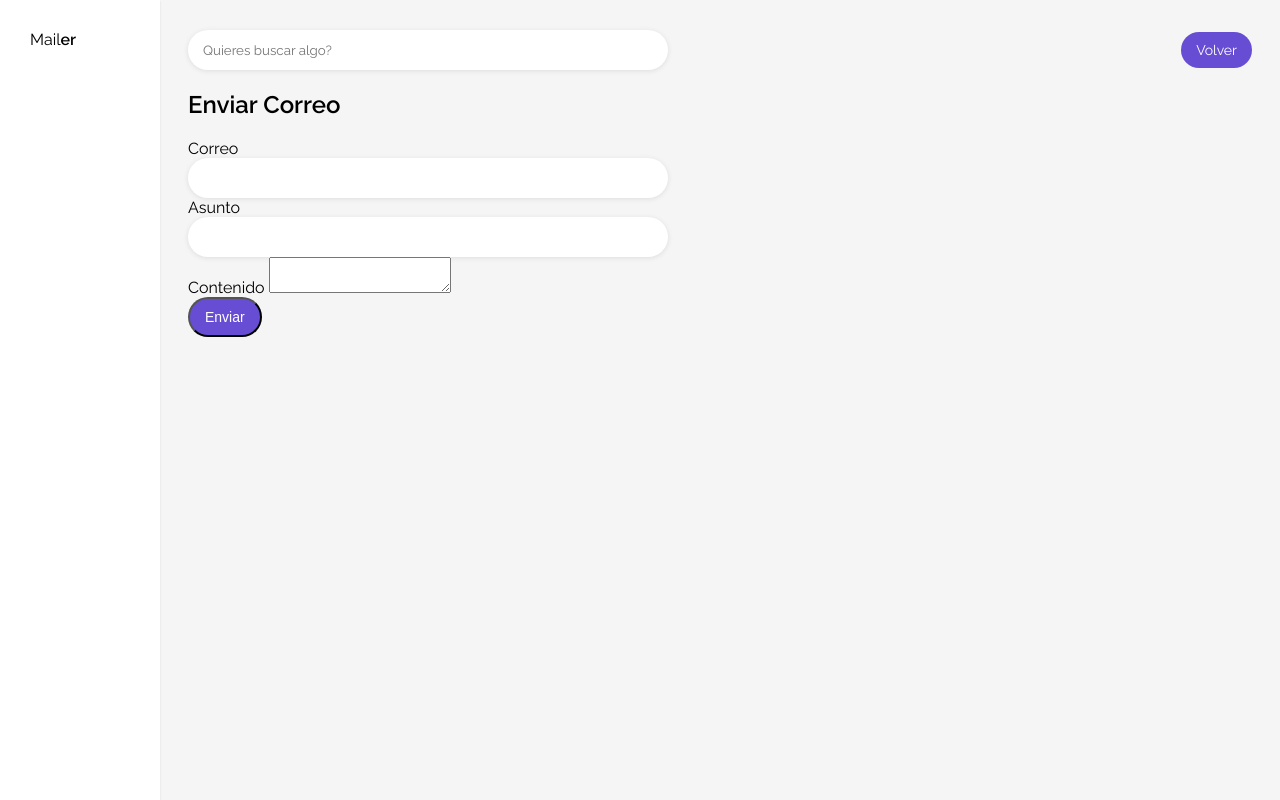
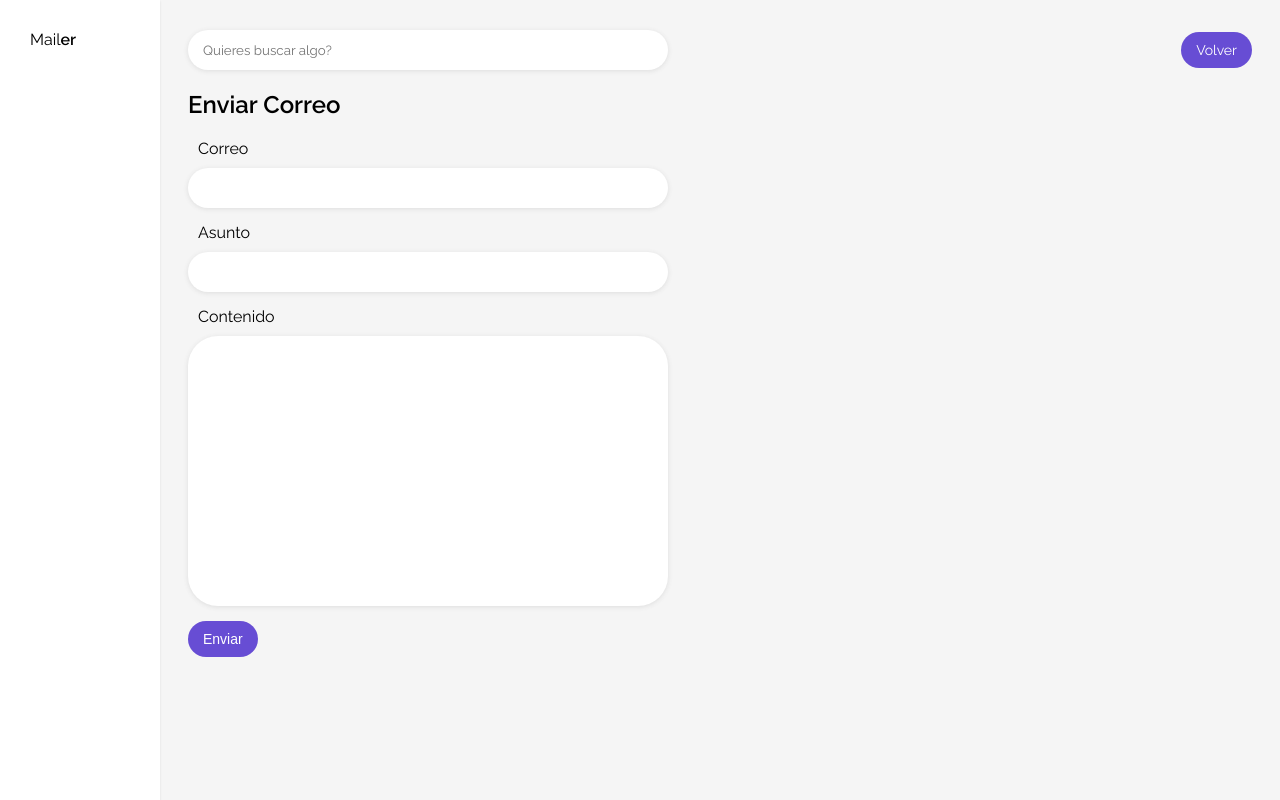
Before and after one commit to luisdiaz2022/MailerApp, a Flask app: page /create in a window 1280 px wide. Run offline with Flask 3, Linux system fonts and the light colour scheme.

Commit message:
Added styles to create email page

```diff
--- a/app/static/styles.css
+++ b/app/static/styles.css
@@ -71,6 +71,7 @@ ul {
     padding: 10px 15px;
     border-radius: 30px;
     text-decoration: none;
+    border: none;
 }
 
 .button:hover {
@@ -82,3 +83,25 @@ hr {
     height: 1px;
     background-color: #eee;
 }
+
+textarea {
+    font-family: 'Raleway', sans-serif;
+    border: 0;
+    height: 250px;
+    padding: 10px 15px;
+    border-radius: 30px;
+    box-shadow: 0 1px 5px #ddd;
+    resize: none;
+    width: 450px;
+    display: block;
+    outline: none;
+}
+
+.form-group {
+    margin-bottom: 15px;
+}
+form label {
+    display: inline-block;
+    margin-left: 10px;
+    margin-bottom: 10px;
+}
```
